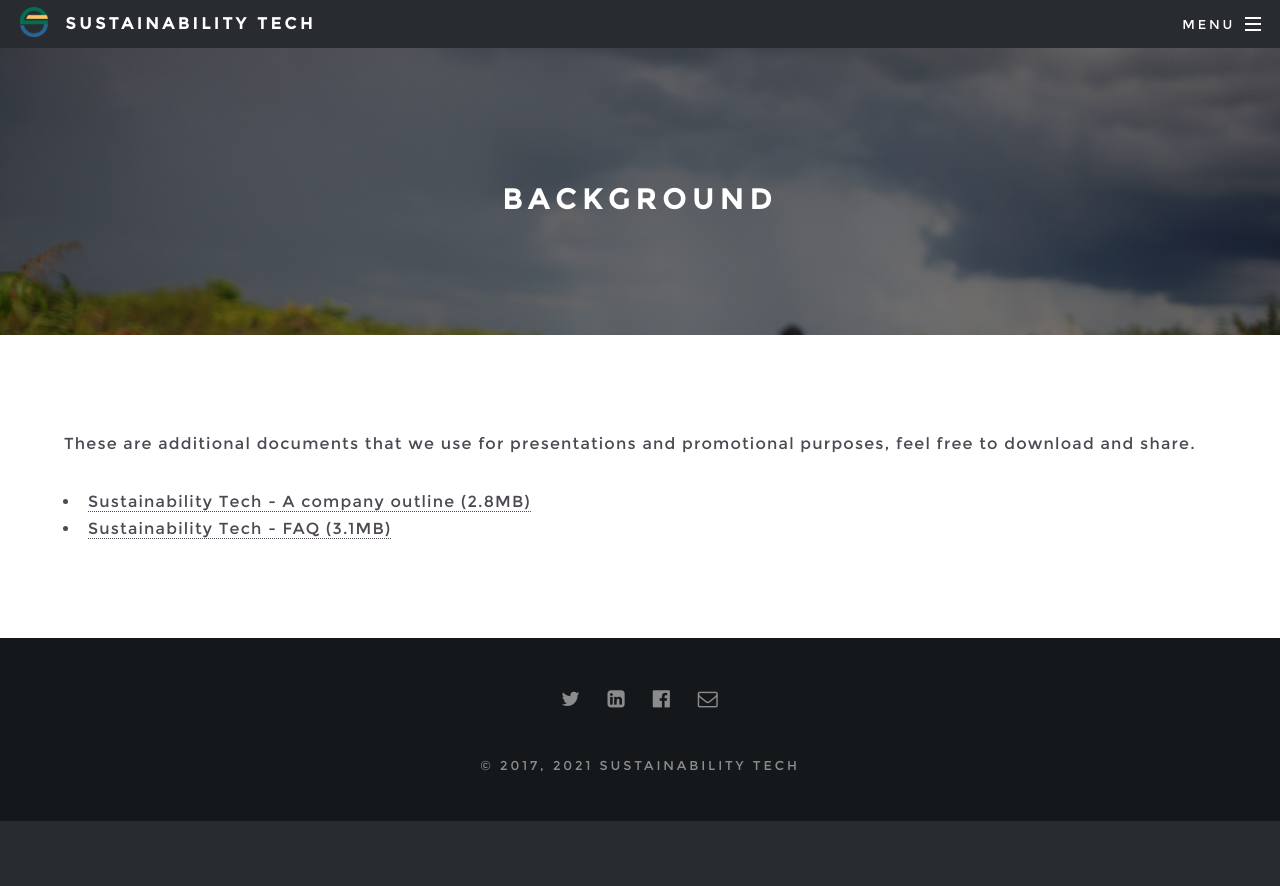
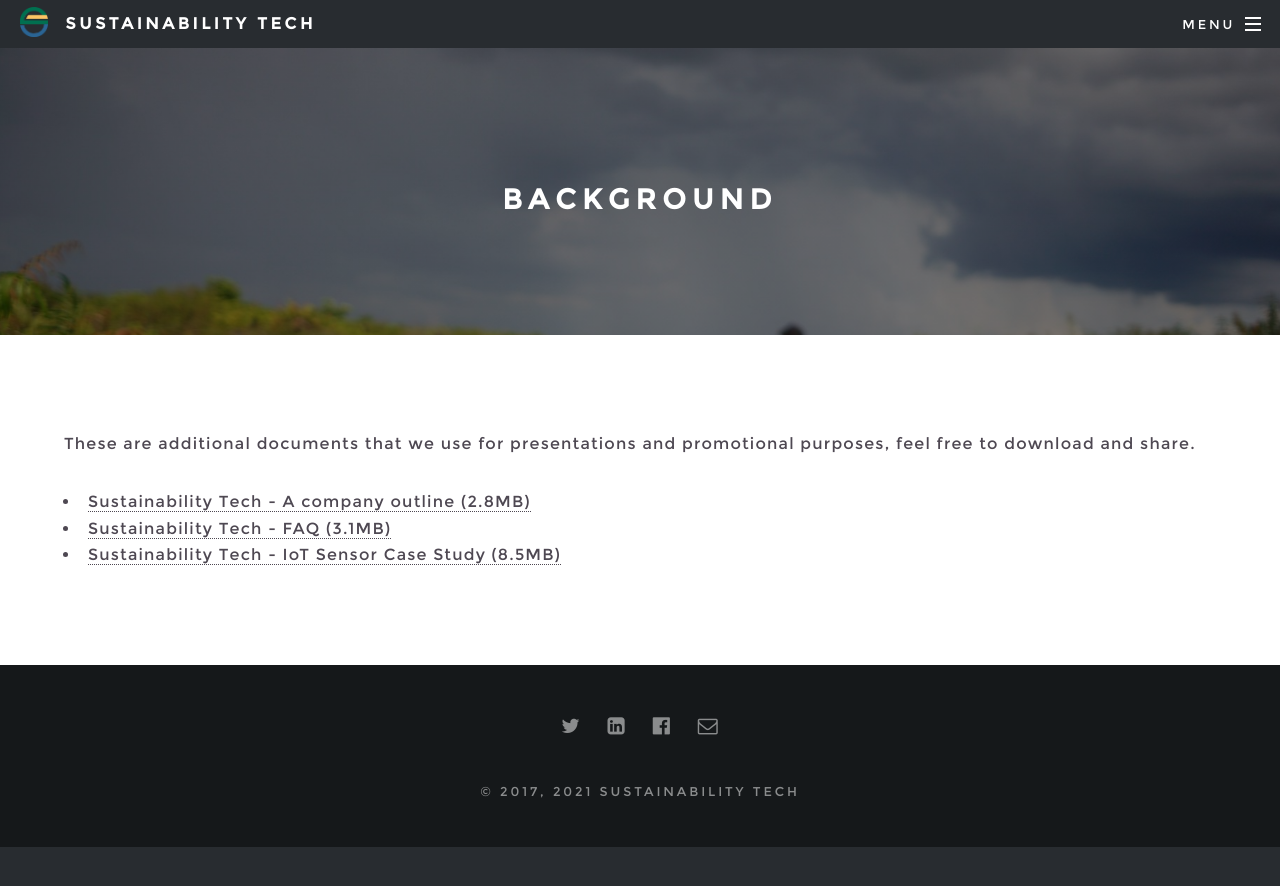
Before and after one commit to sustainability-tech/sustainability-tech.github.io, a Jekyll site: the page built from background.md, in a window 1280 px wide. Shown: the top 886 px of the page. Built offline with Jekyll 4.4.1, drawn with Linux system fonts in a browser that asks for light colours.

Commit message:
added new docs

```diff
--- a/background.md
+++ b/background.md
@@ -8,4 +8,5 @@ feel free to download and share.
 <ul>
   <li><a href="/download/Sustainability Tech - A company outline.pdf">Sustainability Tech - A company outline (2.8MB)</a></li>
   <li><a href="/download/Sustainability Tech - FAQ.pdf">Sustainability Tech - FAQ (3.1MB)</a></li>
+  <li><a href="/download/Sustainability Tech - IoT Sensor Case Study.pdf">Sustainability Tech - IoT Sensor Case Study (8.5MB)</a></li>
 </ul>
```
Also changed, not shown: 8 other files.
